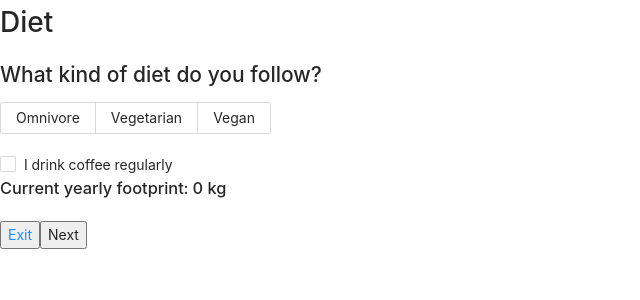
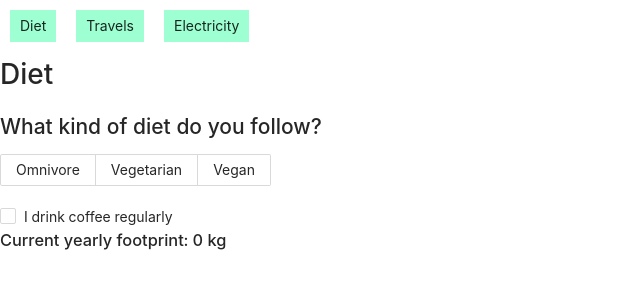
Before and after one commit to giabertu/emission-0, a React (Create React App) app in the folder emission-0/: page /diet in a window 1280 px wide. Shown: the top 300 px of the page, without its empty margins (0-640 px from the left). Built offline with nearby package versions, Linux system fonts and the light colour scheme.

Commit message:
refactor: in calculator, changed from full page components to tabs

```diff
--- a/emission-0/package.json
+++ b/emission-0/package.json
@@ -3,6 +3,9 @@
   "version": "0.1.0",
   "private": true,
   "dependencies": {
+    "@chakra-ui/react": "^2.2.4",
+    "@emotion/react": "^11.9.3",
+    "@emotion/styled": "^11.9.3",
     "@testing-library/jest-dom": "^5.16.4",
     "@testing-library/react": "^13.3.0",
     "@testing-library/user-event": "^13.5.0",
@@ -11,6 +14,7 @@
     "@types/react": "^18.0.15",
     "@types/react-dom": "^18.0.6",
     "antd": "^4.22.1",
+    "framer-motion": "^6.5.1",
     "react": "^18.2.0",
     "react-dom": "^18.2.0",
     "react-router-dom": "^6.3.0",
--- a/emission-0/src/App.tsx
+++ b/emission-0/src/App.tsx
@@ -7,7 +7,7 @@ import Homepage from './Pages/Homepage';
 import Diet from './Pages/cfp-calculator/Diet';
 import Travels from './Pages/cfp-calculator/Travels';
 import Electricity from './Pages/cfp-calculator/Electricity';
-import { TestPage } from './Pages/cfp-calculator/TestPage';
+
 
 function App() {
 
@@ -23,7 +23,7 @@ function App() {
           />
           <Route
             path="/diet"
-            element={<TestPage />}
+            element={<Calculator />}
           />
           <Route
             path="/travels"
--- /dev/null
+++ b/emission-0/src/Pages/cfp-calculator/Calculator.css
@@ -0,0 +1,6 @@
+.tab {
+  background-color: rgba(137, 255, 202, 0.815);
+  border-style: none;
+  padding: 5px 10px;
+  margin: 10px;
+}
--- a/emission-0/src/Pages/cfp-calculator/Calculator.tsx
+++ b/emission-0/src/Pages/cfp-calculator/Calculator.tsx
@@ -1,18 +1,56 @@
-import React from "react"
+import { Steps} from "antd";
+import React, { useState } from "react"
 import { useNavigate } from "react-router-dom"
 import CalcNavButtons from "../../components/CalcNavButtons";
+import Diet from "./Diet";
+import Electricity from "./Electricity";
+import Travels from "./Travels";
+import { Tabs, TabList, TabPanels, Tab, TabPanel, ChakraProvider } from '@chakra-ui/react'
+import './Calculator.css'
 
-
-export const Calculator = () => {
-  const navigate = useNavigate();
+export function Calculator() {
 
 
   return (
-    <div className="CalculatorApp">
-      <h1>Calculator App!</h1>
-      <p>We are going to ask you a few questions about your habits<br/>
-         So we can better estimate your carbon footprint. </p>
-      <CalcNavButtons exit={'/'} next={'/diet'} start={true}/>
-    </div>
-    )
+    <Tabs variant='soft-rounded' colorScheme='blue'>
+
+        <TabList>
+          <Tab className="tab">Diet</Tab>
+          <Tab className="tab">Travels</Tab>
+          <Tab className="tab">Electricity</Tab>
+        </TabList>
+
+      <TabPanels>
+
+        <TabPanel>
+          <Diet/>
+        </TabPanel>
+
+        <TabPanel>
+          <Travels/>
+        </TabPanel>
+
+        <TabPanel>
+          <Electricity/>
+        </TabPanel>
+
+      </TabPanels>
+    </Tabs>
+  )
 }
+
+
+//const [current, setCurrent] = useState<number>(0);
+// return (
+//   <div className="CalculatorApp">
+//     {current === 0 ?
+//     <Diet setCurrent={setCurrent}/> : null
+//     }
+//     {current === 1 ?
+//     <Travels setCurrent={setCurrent}/> : null
+//     }
+//     {current === 2 ?
+//     <Electricity setCurrent={setCurrent}/> : null
+//     }
+//   </div>
+//   )
--- a/emission-0/src/Pages/cfp-calculator/Diet.tsx
+++ b/emission-0/src/Pages/cfp-calculator/Diet.tsx
@@ -43,7 +43,7 @@ function Diet(props: {setCurrent?: any}) {
       <Checkbox onChange={handleCheckbox}>I drink coffee regularly</Checkbox>
       <ConsumptionInput handleConsumption={handleConsumption} dietChoice={dietChoice}/>
       <h3>Current yearly footprint: {Carbon.diet} kg</h3>
-      <CalcNavButtons back={'/cfp-calculator'} next={'/travels'} setCurrent={setCurrent} exit={'/'}/>
+      {/* <CalcNavButtons back={'/cfp-calculator'} next={'/travels'} setCurrent={setCurrent} exit={'/'}/> */}
     </div>
   )
 }
--- a/emission-0/src/Pages/cfp-calculator/Electricity.tsx
+++ b/emission-0/src/Pages/cfp-calculator/Electricity.tsx
@@ -18,7 +18,7 @@ function Electricity(props: {setCurrent?: any}) {
       <h1>Electricity</h1>
       <h2>How many bedrooms does your house have?</h2>
       <HouseholdButtons handleHouseholdButton={handleHouseholdButton}/>
-      <CalcNavButtons back={'/travels'} next={'/'} setCurrent={setCurrent} />
+     {/*  <CalcNavButtons back={'/travels'} next={'/'} setCurrent={setCurrent} /> */}
     </div>
   )
 }
--- a/emission-0/src/Pages/cfp-calculator/TestPage.tsx
+++ /dev/null
@@ -1,33 +0,0 @@
-import React, { useState } from "react"
-import { useNavigate } from "react-router-dom"
-import CalcNavButtons from "../../components/CalcNavButtons";
-import Diet from "./Diet";
-import Electricity from "./Electricity";
-import Travels from "./Travels";
-
-// const pages = [
-//   <Diet setCurrent={setCurret}/>,
-//   <Travels/>,
-//   <Electricity/>,
-// ]
-
-
-export function TestPage() {
-
-  const [current, setCurrent] = useState<number>(0);
-
-
-  return (
-    <div className="CalculatorApp">
-      {current === 0 ?
-      <Diet setCurrent={setCurrent}/> : null
-      }
-      {current === 1 ?
-      <Travels setCurrent={setCurrent}/> : null
-      }
-      {current === 2 ?
-      <Electricity setCurrent={setCurrent}/> : null
-      }
-    </div>
-    )
-}
--- a/emission-0/src/Pages/cfp-calculator/Travels.tsx
+++ b/emission-0/src/Pages/cfp-calculator/Travels.tsx
@@ -5,6 +5,7 @@ import CalcNavButtons from '../../components/CalcNavButtons'
 import AirportInput from '../../components/Travels/AirportInput'
 import {FlightInfo} from '../../components/Travels/FlightInfo'
 import Service from '../../utils/Service'
+import { Button, ButtonGroup } from '@chakra-ui/react'
 
 let id = 0;
 
@@ -56,7 +57,7 @@ function Travels(props: {setCurrent?: any}) {
         <AirportInput key={flightInfo.id} handleRemoveFlight={handleRemoveFlight} flightInfo={flightInfo} handleInputSelect={handleInputSelect}/>
         ) : null}
         <h3>{Service.diet}</h3>
-      <CalcNavButtons back={'/diet'} next={'/electricity'} setCurrent={setCurrent} />
+      {/* <CalcNavButtons back={'/diet'} next={'/electricity'} setCurrent={setCurrent} /> */}
     </div>
   )
 }
--- a/emission-0/src/index.tsx
+++ b/emission-0/src/index.tsx
@@ -3,13 +3,14 @@ import ReactDOM from 'react-dom/client';
 import './index.css';
 import App from './App';
 import reportWebVitals from './reportWebVitals';
+import { ChakraProvider } from '@chakra-ui/react';
 
 const root = ReactDOM.createRoot(
   document.getElementById('root') as HTMLElement
 );
 root.render(
   <React.StrictMode>
-    <App />
+      <App />
   </React.StrictMode>
 );
 
```
Also changed, not shown: 1 other file (tests, documents, lock files or other folders).
